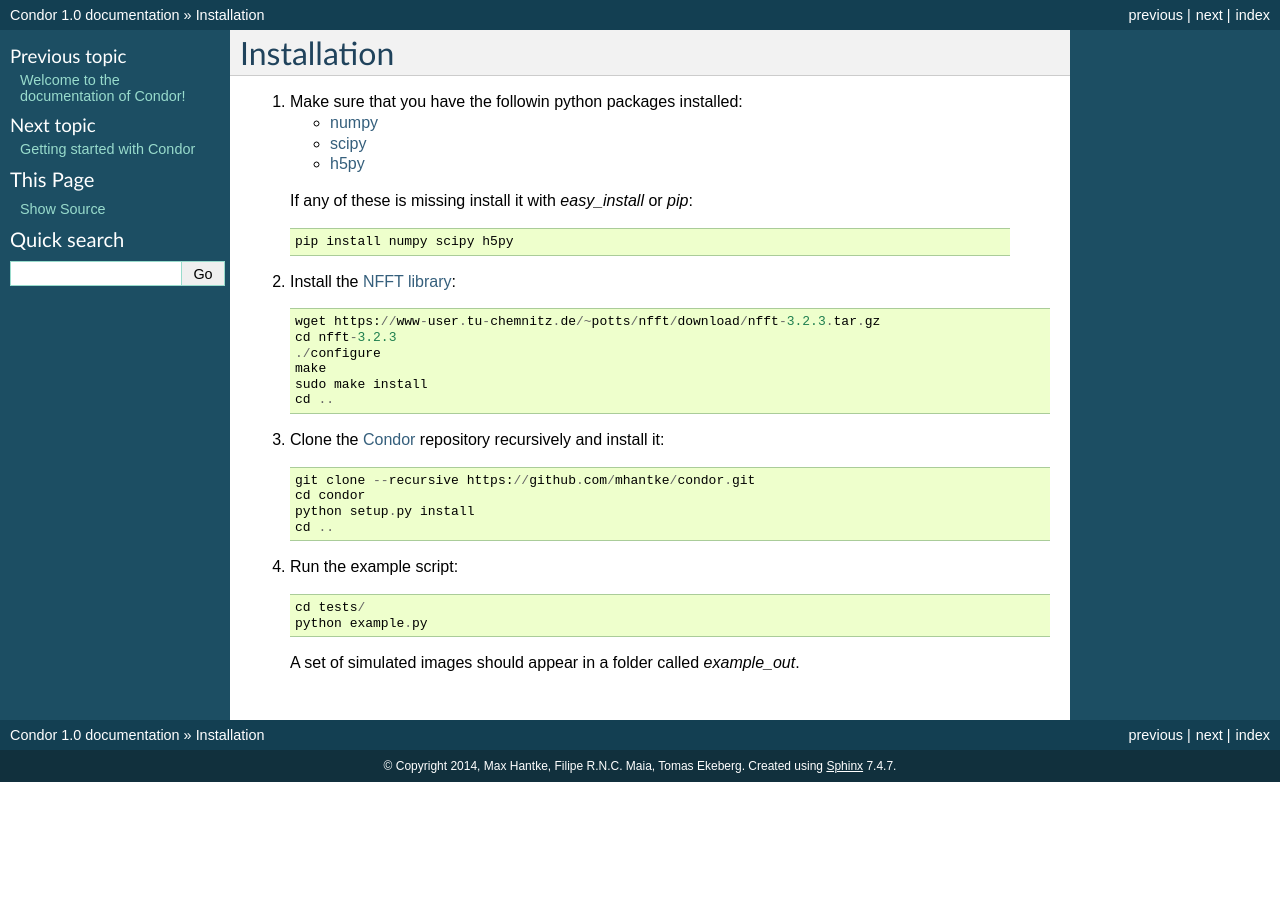
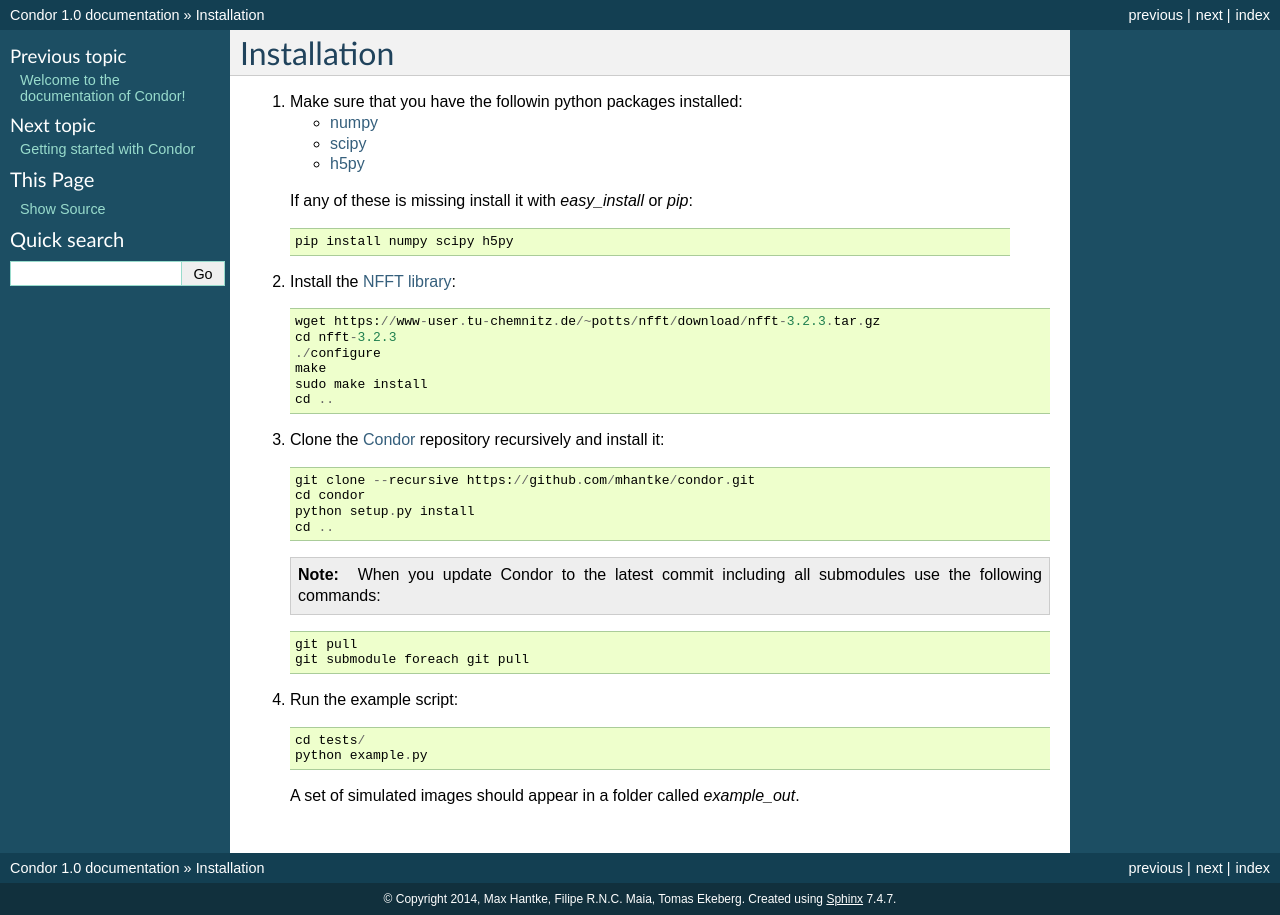
Before and after one commit to FXIhub/condor, a Sphinx documentation site: the page built from doc/source/install.rst, in a window 1280 px wide. Built offline with Sphinx 7.4.7, drawn with Linux system fonts in a browser that asks for light colours; formulas are drawn with MathJax 3.

Commit message:
added comment in doc for how to pull submodules.

```diff
--- a/doc/source/install.rst
+++ b/doc/source/install.rst
@@ -27,6 +27,13 @@ Installation
      python setup.py install
      cd ..
 
+   .. note:: When you update Condor to the latest commit including all submodules use the following commands:
+
+   .. code-block:: none
+
+      git pull
+      git submodule foreach git pull
+
 4. Run the example script::
 
      cd tests/
```
